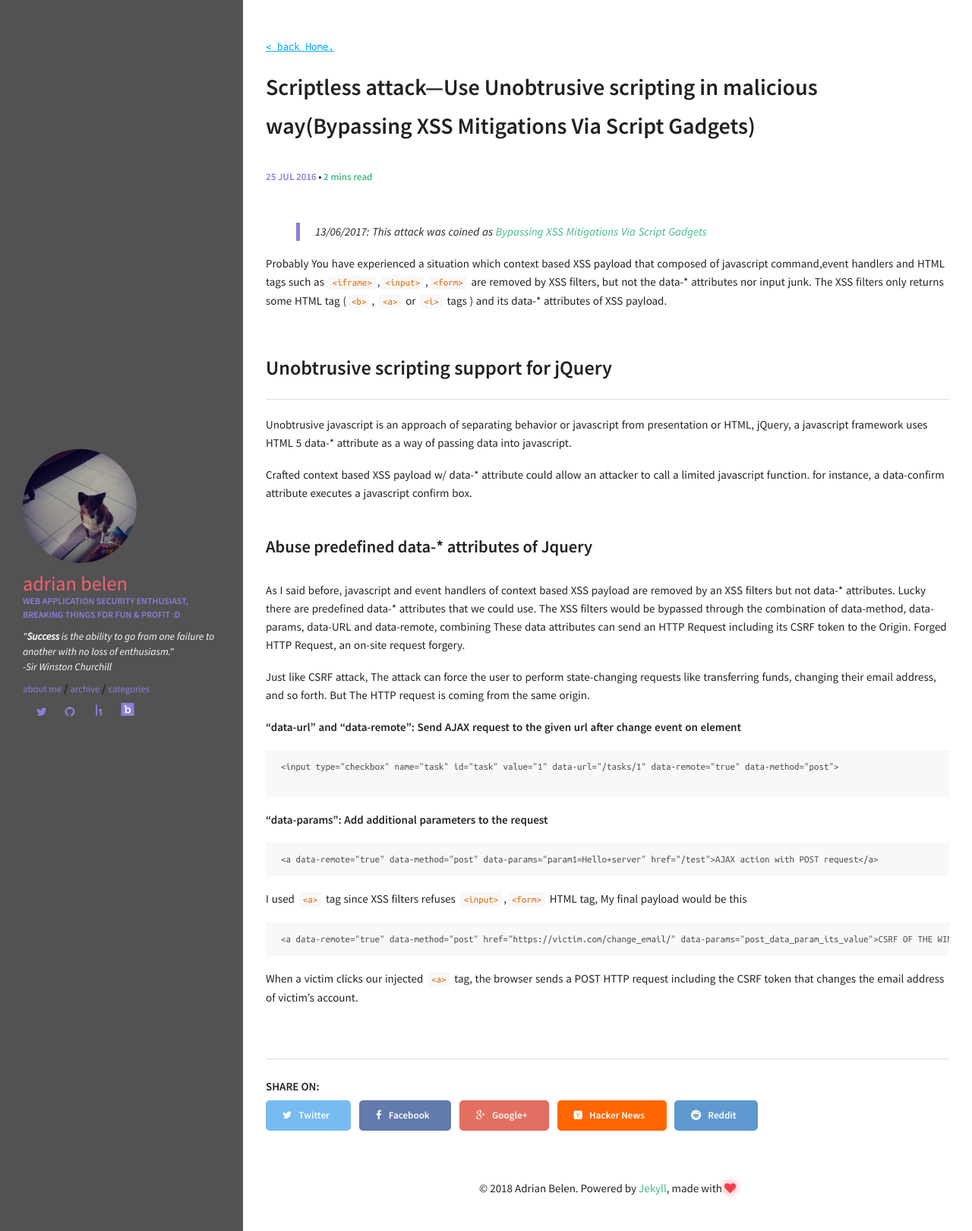
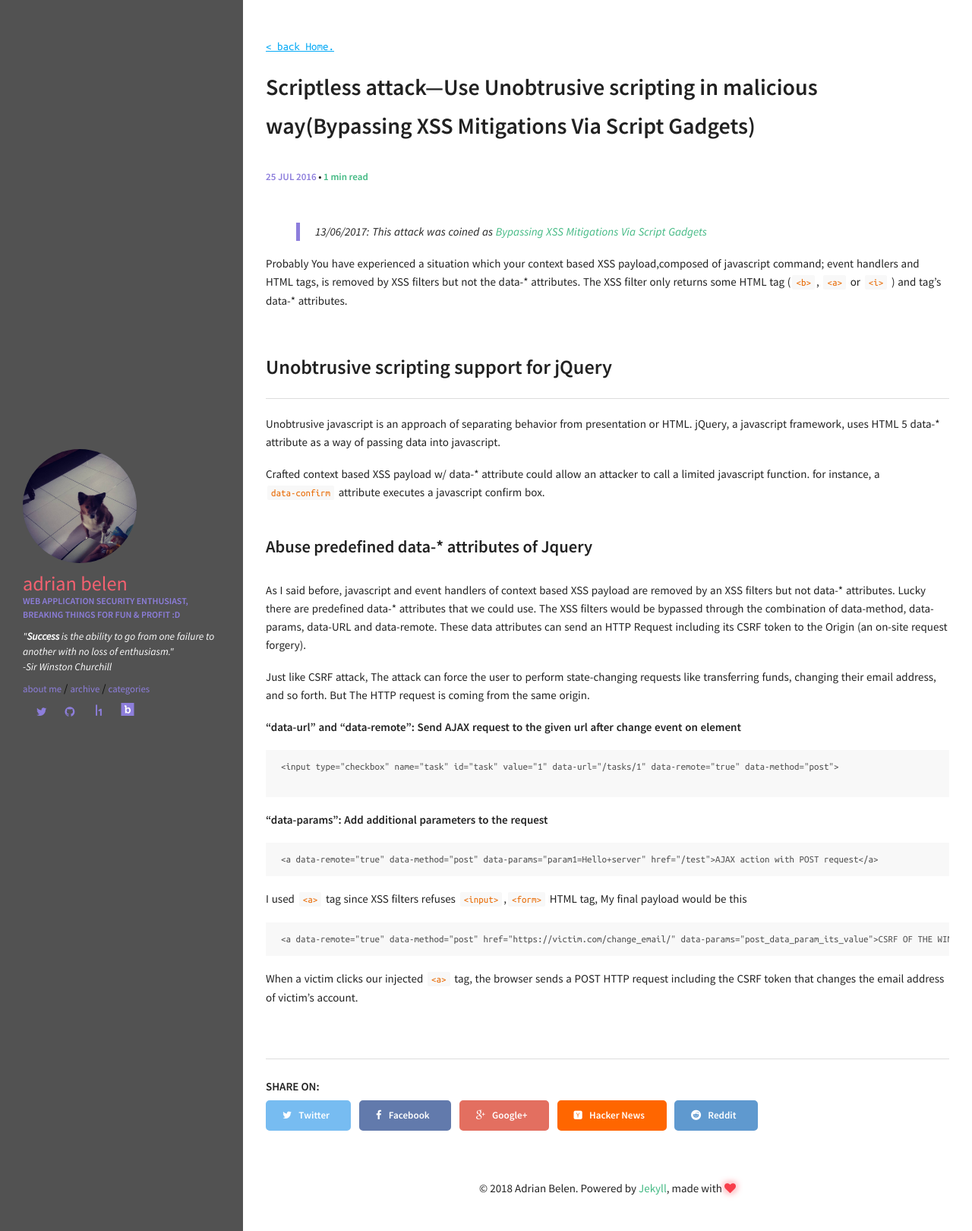
Before and after one commit to pwneddesal/pwnedDesal.github.io, a Jekyll site: the page built from _posts/2016-07-25-Use-Unobtrusive-scripting.md, in a window 1280 px wide. Shown: the whole page at 76% size. Built offline with Jekyll 4.4.1, drawn with Linux system fonts in a browser that asks for light colours; comment, search, counter and statistics services are not loaded.

Commit message:
Update 2016-07-25-Use-Unobtrusive-scripting.md

```diff
--- a/_posts/2016-07-25-Use-Unobtrusive-scripting.md
+++ b/_posts/2016-07-25-Use-Unobtrusive-scripting.md
@@ -7,19 +7,19 @@ comments: false
 ---
 > 13/06/2017: This attack was coined as [Bypassing XSS Mitigations Via Script Gadgets](https://www.youtube.com/watch?v=p07acPBi-qw)
 
-Probably You have experienced a situation which context based XSS payload that composed of javascript command,event handlers and HTML tags such as `<iframe>`,`<input>`,`<form>` are removed by XSS filters, but not the data-* attributes nor input junk. The XSS filters only returns some HTML tag (`<b>`, `<a>` or `<i>` tags ) and its data-* attributes of XSS payload.
+Probably You have experienced a situation which your context based XSS payload,composed of javascript command; event handlers and HTML tags,  is removed by XSS filters but not the data-* attributes. The XSS filter only returns some HTML tag (`<b>`, `<a>` or `<i>` ) and tag's data-* attributes.
 
 
 ## Unobtrusive scripting support for jQuery
 
-Unobtrusive javascript is an approach of separating behavior or javascript from presentation or HTML, jQuery, a javascript framework uses HTML 5 data-* attribute as a way of passing data into javascript.
+Unobtrusive javascript is an approach of separating behavior from presentation or HTML. jQuery, a javascript framework, uses HTML 5 data-* attribute as a way of passing data into javascript.
 
-Crafted context based XSS payload w/ data-* attribute could allow an attacker to call a limited javascript function. for instance, a data-confirm attribute executes a javascript confirm box.
+Crafted context based XSS payload w/ data-* attribute could allow an attacker to call a limited javascript function. for instance, a `data-confirm` attribute executes a javascript confirm box.
 
 ### Abuse predefined data-* attributes of Jquery
 
 As I said before, javascript and event handlers of context based XSS payload are removed by an XSS filters but not data-* attributes. Lucky there are predefined data-* attributes that we could use.
-The XSS filters would be bypassed through the combination of data-method, data-params, data-URL and data-remote, combining These data attributes can send an HTTP Request including its CSRF token to the Origin. Forged HTTP Request, an on-site request forgery.
+The XSS filters would be bypassed through the combination of data-method, data-params, data-URL and data-remote. These data attributes can send an HTTP Request including its CSRF token to the Origin (an on-site request forgery).
 
 Just like CSRF attack, The attack can force the user to perform state-changing requests like transferring funds, changing their email address, and so forth. But The HTTP request is coming from the same origin.
 
```
